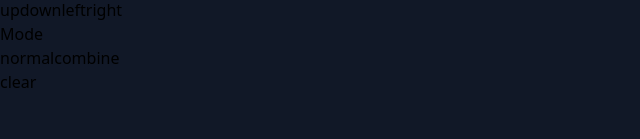
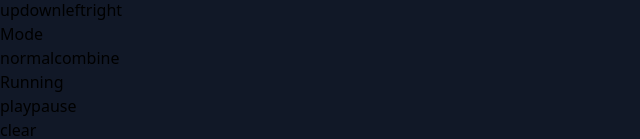
Before and after one commit to CG-Realtime-Gravity/gravity-simulation, a Svelte app: page / in a window 1280 px wide. Shown: the part 994-1133 px from the top of the page, without its empty margins (0-640 px from the left). Before the commit the page ends 1088 px from the top, so only its background shows below. Built offline with nearby package versions, Linux system fonts and the light colour scheme.

Commit message:
🚧 Add play/pause

```diff
--- a/src/App.svelte
+++ b/src/App.svelte
@@ -25,6 +25,9 @@
 
   let mode: Mode = 'normal'
   const modes: Mode[] = ['normal', 'combine']
+
+  let running = 'play'
+  const runningOptions = ['play', 'pause']
 
   const addMass = (clientX: number, clientY: number) => {
     let rect = canvas.getBoundingClientRect()
@@ -155,5 +158,18 @@
       >
     {/each}
   </div>
+  <div class="flex gap-4">
+    <h1>Running</h1>
+    {#each runningOptions as r}
+      <button
+        on:click={() => {
+          sim.setRunning(r === 'play')
+          running = r
+        }}
+        class:font-bold={r === running}
+        class:underline={r === running}>{r}</button
+      >
+    {/each}
+  </div>
   <button on:click={() => sim.reset()} class="flex w-content">clear</button>
 </div>
--- a/src/sim.ts
+++ b/src/sim.ts
@@ -7,11 +7,16 @@ export class Sim {
   private ctx: CanvasRenderingContext2D
   private canvas: HTMLCanvasElement
   private mode: Mode = "normal"
+  private running = true
 
   constructor() {}
 
   setMode(mode: Mode) {
     this.mode = mode
+  }
+
+  setRunning(running: boolean) {
+    this.running = running
   }
 
   addMass(mass: Mass) {
@@ -34,6 +39,10 @@ export class Sim {
 
   update() {
     // this.removeMassesOutsideCanvas()
+    if (!this.running) {
+      this.draw()
+      return
+    }
     let deleted: number[] = []
     let new_masses: Mass[] = []
     for (const mass of this.masses) {
```
